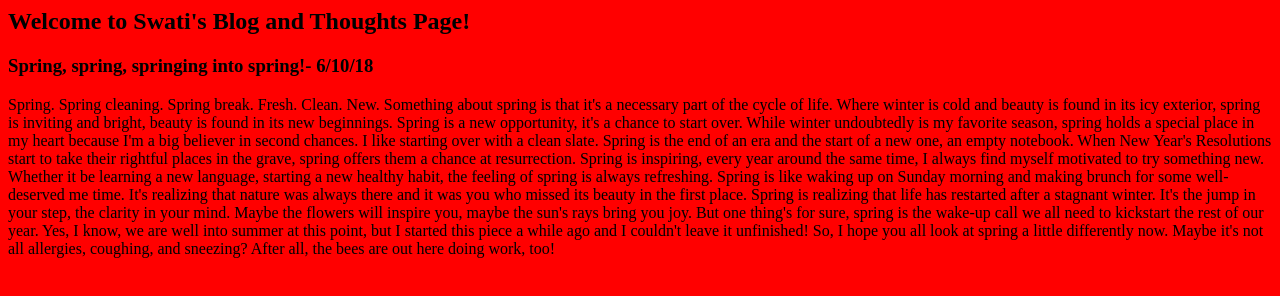
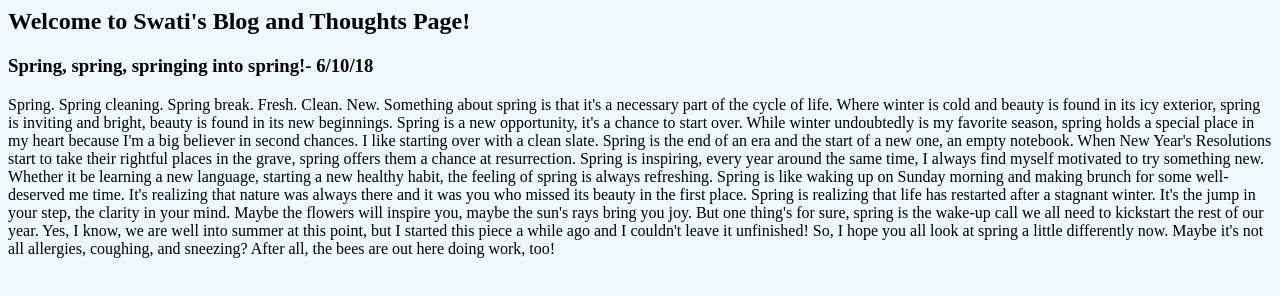
Before and after one commit to swaticodes/swaticodes.github.io, a plain HTML site: page fgblog.html in a window 1280 px wide. Drawn offline with Linux system fonts and the light colour scheme.

Commit message:
Add files via upload

```diff
--- a/fgblog.html
+++ b/fgblog.html
@@ -1,4 +1,4 @@
-<body style= "background-color:red;">
+<body style= "background-color:aliceblue;">
 <h2>
   Welcome to Swati's Blog and Thoughts Page!</h3>
   <h3>
```
Also changed, not shown: fgabout.html (+1 -1 lines), fgupdates.html (+1 -1 lines).
